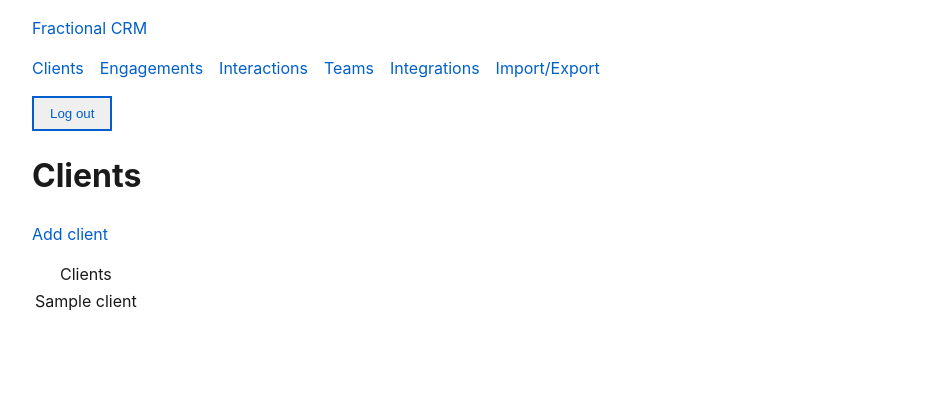
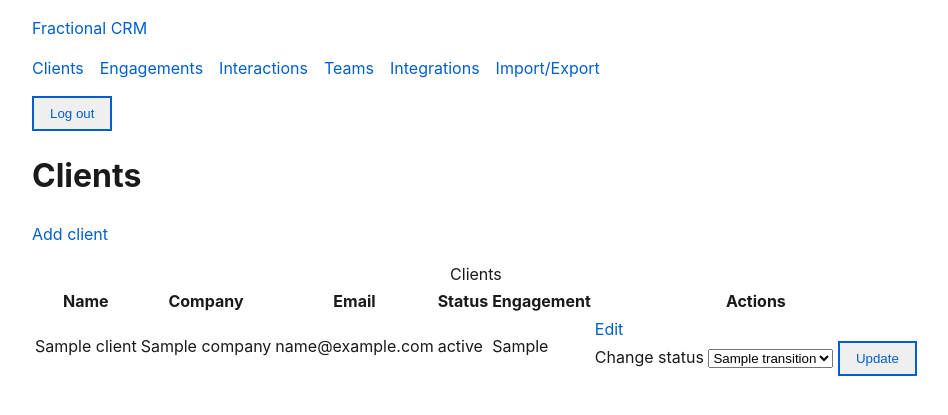
Before and after one commit to chuck-blevins/fractional-crm, a Python web app: template src/fractional_crm/web/templates/clients/list.html in a window 1280 px wide. Shown: the top 415 px of the page, without its empty margins (48-996 px from the left). Run offline with Jinja, Linux system fonts and the light colour scheme; the template is opened without the code that fills it: most values are stand-ins (such as "Sample title", 1, 10 or a date in 2020); some libraries are stand-ins or nearby versions.

Commit message:
feat(CRB-30): Clients UI — list/create/edit/status, HTMX + a11y (templates by qwen, 0 bounces)
- pages_clients.py: gated /clients router (list, new, create, edit, update, status);
  sync def, HTMX fragment on HX-Request else POST->redirect; domain errors re-render forms
- templates/clients/{list,_table,form}.html: accessible table (scoped headers, caption),
  labelled forms, error summary (role=alert + focus), domain-driven status transitions
- client.py: expose ALLOWED_TRANSITIONS + STATUSES/ENGAGEMENT_TYPES (pure refactor)
- full suite: 267 passed

Co-Authored-By: Claude Opus 4.8 (1M context) <noreply@anthropic.com>

```diff
--- a/src/fractional_crm/web/templates/clients/_table.html
+++ b/src/fractional_crm/web/templates/clients/_table.html
@@ -1,8 +1,42 @@
 <table>
   <caption>Clients</caption>
+  <thead>
+    <tr>
+      <th scope="col">Name</th>
+      <th scope="col">Company</th>
+      <th scope="col">Email</th>
+      <th scope="col">Status</th>
+      <th scope="col">Engagement</th>
+      <th scope="col">Actions</th>
+    </tr>
+  </thead>
   <tbody>
-  {% for row in rows %}
-    <tr><td>{{ row.client.name }}</td></tr>
-  {% endfor %}
+    {% if rows %}
+      {% for row in rows %}
+        <tr>
+          <td>{{ row.client.name }}</td>
+          <td>{{ row.client.company }}</td>
+          <td>{{ row.client.email }}</td>
+          <td>{{ row.client.status }}</td>
+          <td>{{ row.client.engagement_type }}</td>
+          <td>
+            <a href="/clients/{{ row.client.email }}/edit">Edit</a>
+            {% if row.transitions %}
+              <form method="post" action="/clients/{{ row.client.email }}/status">
+                <label for="status-{{ loop.index }}">Change status</label>
+                <select id="status-{{ loop.index }}" name="status">
+                  {% for t in row.transitions %}<option value="{{ t }}">{{ t }}</option>{% endfor %}
+                </select>
+                <button type="submit">Update</button>
+              </form>
+            {% endif %}
+          </td>
+        </tr>
+      {% endfor %}
+    {% else %}
+      <tr>
+        <td colspan="6">No clients yet</td>
+      </tr>
+    {% endif %}
   </tbody>
 </table>
```
Also changed, not shown: docs/worklog/CRB-30.md (added, +36 -0 lines), src/fractional_crm/web/templates/clients/form.html (+13 -2 lines), .agent/lessons.md.
